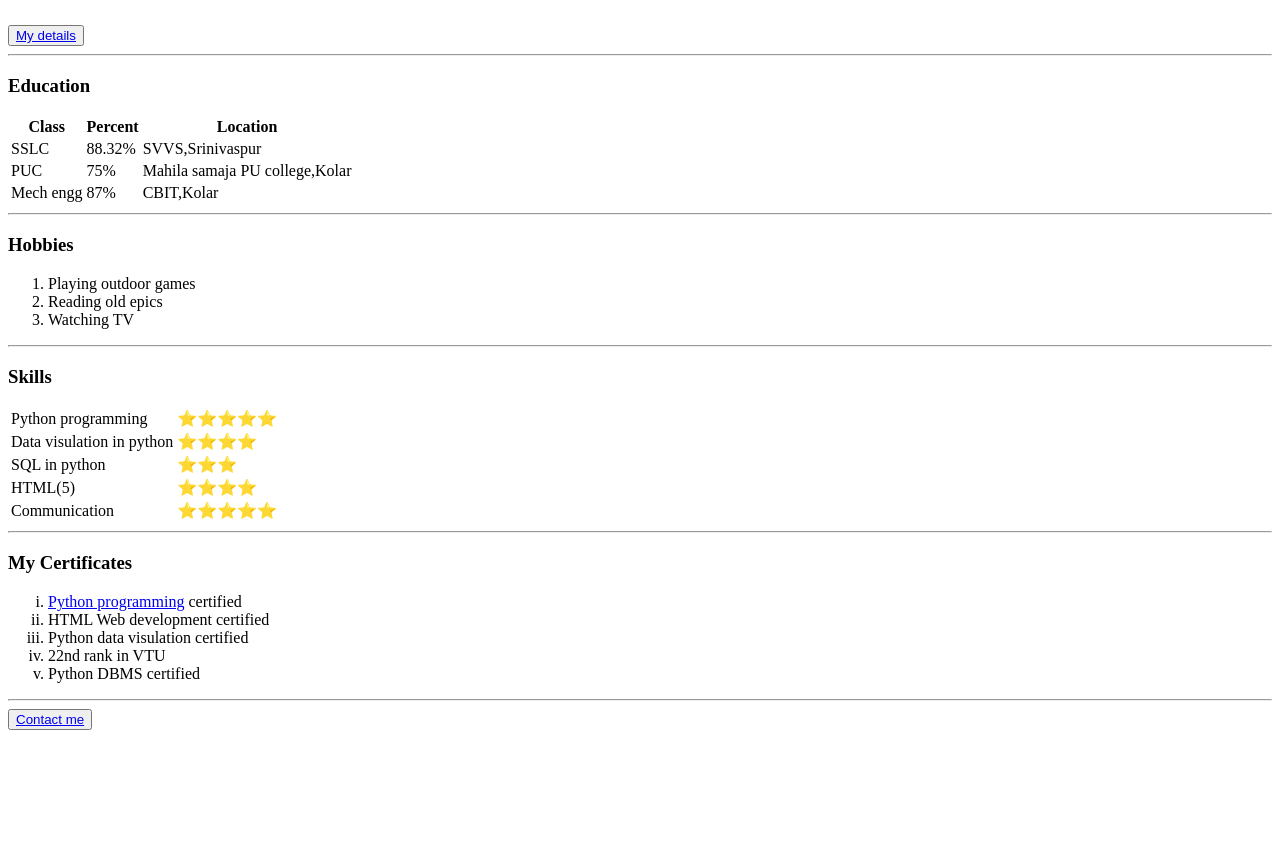
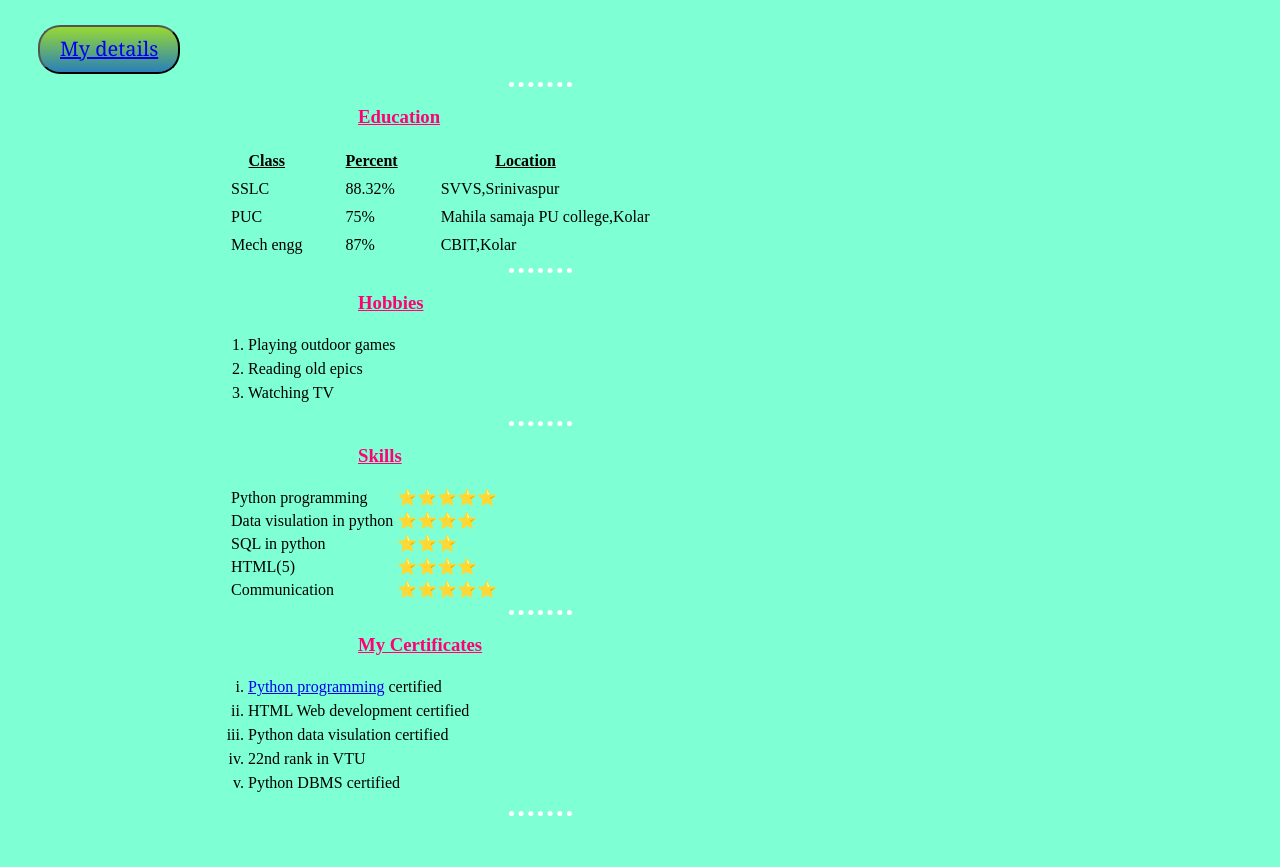
Before and after one commit to Vinaykrish12345/cv, a plain HTML site: page index.html in a window 1280 px wide. Shown: the part 189-1056 px from the top of the page. Before the commit the page ends 927 px from the top, so only its background shows below. Drawn offline with Linux system fonts and the light colour scheme.

Commit message:
add cv files

```diff
--- /dev/null
+++ b/Styles.css
@@ -0,0 +1,155 @@
+body {
+background-color: #7fffd4;
+}
+
+hr{
+  border-style: dotted none none;
+  border-width: 5px;
+  border-color: white;
+  height: 0px;
+  width: 5%;
+  margin-right: 700px;
+}
+
+h1{
+  color: #DC3D24;
+  text-shadow: 2px 2px black;
+}
+
+h2{
+  margin-left: 400px;
+  color: #FF0075;
+  text-decoration: underline;
+}
+
+h3{
+  color: #FF0075;
+}
+
+img{
+  background-color: gold;
+}
+
+img:hover{
+  background-color: red;
+}
+
+.btn_contact {
+  background: #97d934;
+  background-image: -webkit-linear-gradient(top, #97d934, #2980b9);
+  background-image: -moz-linear-gradient(top, #97d934, #2980b9);
+  background-image: -ms-linear-gradient(top, #97d934, #2980b9);
+  background-image: -o-linear-gradient(top, #97d934, #2980b9);
+  background-image: linear-gradient(to bottom, #97d934, #2980b9);
+  -webkit-border-radius: 22;
+  -moz-border-radius: 22;
+  margin: 20px;
+  border-radius: 22px;
+  font-family: Georgia;
+  color: #ffffff;
+  font-size: 20px;
+  padding: 8px 20px 10px 20px;
+  text-decoration: none;
+  margin: 50px 150px 0 600px;
+}
+
+.btn_contact:hover {
+  background: #633cfc;
+  background-image: -webkit-linear-gradient(top, #633cfc, #3498db);
+  background-image: -moz-linear-gradient(top, #633cfc, #3498db);
+  background-image: -ms-linear-gradient(top, #633cfc, #3498db);
+  background-image: -o-linear-gradient(top, #633cfc, #3498db);
+  background-image: linear-gradient(to bottom, #633cfc, #3498db);
+  text-decoration: none;
+}
+
+.btn_details {
+  background: #97d934;
+  background-image: -webkit-linear-gradient(top, #97d934, #2980b9);
+  background-image: -moz-linear-gradient(top, #97d934, #2980b9);
+  background-image: -ms-linear-gradient(top, #97d934, #2980b9);
+  background-image: -o-linear-gradient(top, #97d934, #2980b9);
+  background-image: linear-gradient(to bottom, #97d934, #2980b9);
+  -webkit-border-radius: 22;
+  -moz-border-radius: 22;
+  margin: 20px;
+  border-radius: 22px;
+  font-family: Georgia;
+  color: #ffffff;
+  font-size: 20px;
+  padding: 8px 20px 10px 20px;
+  text-decoration: none;
+  margin: 0 0 0 30px;
+}
+
+.btn_details:hover {
+  background: #633cfc;
+  background-image: -webkit-linear-gradient(top, #633cfc, #3498db);
+  background-image: -moz-linear-gradient(top, #633cfc, #3498db);
+  background-image: -ms-linear-gradient(top, #633cfc, #3498db);
+  background-image: -o-linear-gradient(top, #633cfc, #3498db);
+  background-image: linear-gradient(to bottom, #633cfc, #3498db);
+  text-decoration: none;
+}
+
+.margin_space{
+  margin-left: 200px;
+}
+
+.margin_space_1{
+  margin-left: 350px;
+  text-decoration: underline;
+}
+
+.mail_space{
+  margin: 10px 10px 10px 35px;
+}
+
+.input_pad{
+  margin: 10px 10px 10px 10px;
+}
+
+.submit{
+  margin: 10px 10px 10px 10px;
+  background-color: #97d934;
+  padding: 5px 10px 5px 10px;
+  margin-left: 180px;
+}
+
+.submit:hover{
+  background: #633cfc;
+}
+
+.input_pad_2{
+  margin-left: 105px;
+}
+
+.input_pad_1{
+  margin: 10px 10px 10px 15px;
+}
+
+.list_space{
+  line-height: 1.5;
+}
+
+.underline_table{
+  text-decoration: underline;
+}
+
+.vl {
+  border-left: 6px solid green;
+  height: 500px;
+}
+
+.edu_margin{
+  padding-left: 40px;
+}
+
+.margin_space_2{
+  margin-left: 200px;
+  padding-left: 20px;
+}
+
+.details_space{
+  line-height: 1.5;
+}
--- a/index.html
+++ b/index.html
@@ -3,7 +3,7 @@
   <head>
     <meta charset="utf-8">
     <title>Vinay's Personal site</title>
-    <link rel="stylesheet" href="css/Styles.css">
+    <link rel="stylesheet" href="Styles.css">
   </head>
 
   <body>
```
Also changed, not shown: contact.html (+1 -1 lines), personal_details.html (+1 -1 lines).
